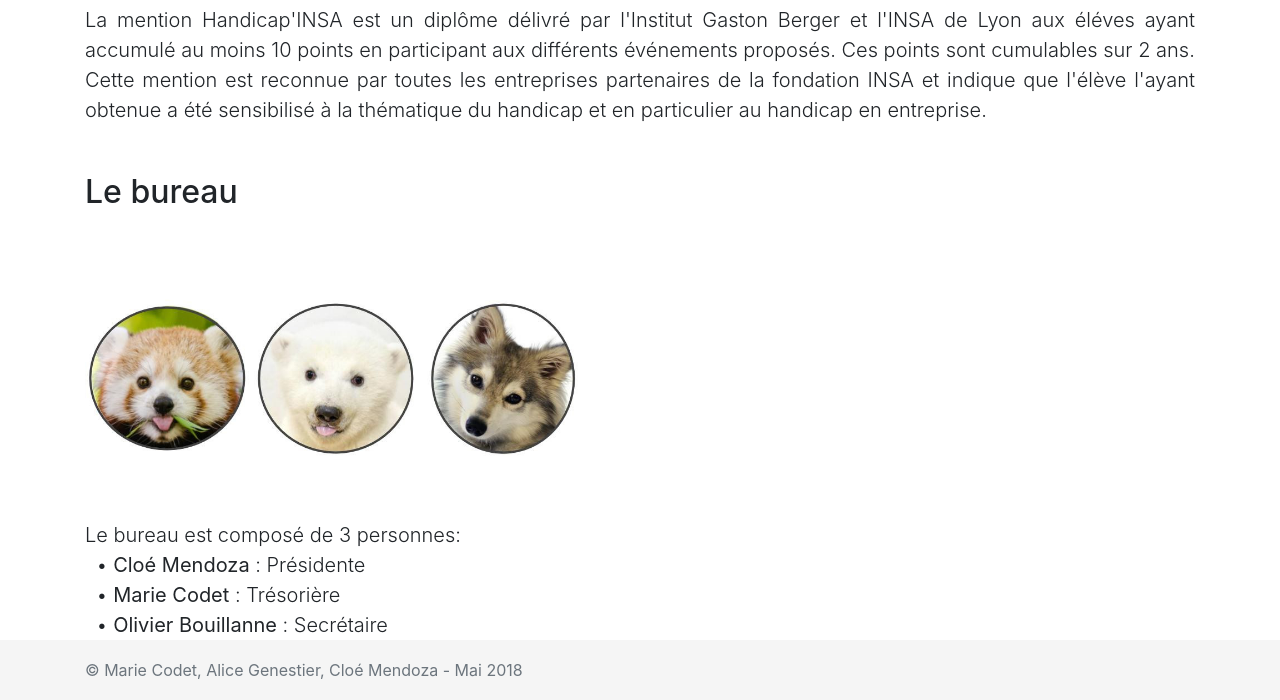
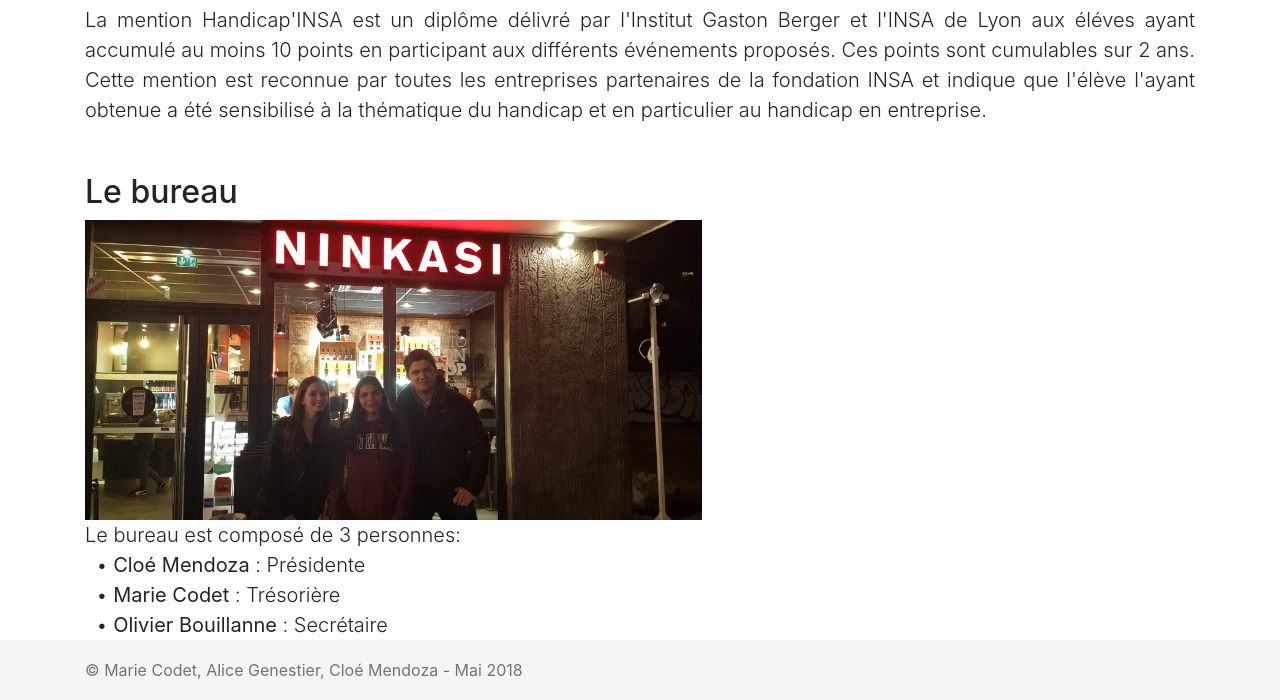
Before and after one commit to fruitjaunee/Programmation_web, a Flask app: page / in a window 1280 px wide. Shown: the part 463-1163 px from the top of the page. Run offline with Flask 2, Linux system fonts and the light colour scheme; some libraries are stand-ins or nearby versions.

Commit message:
Changement photo

```diff
--- a/PlainTemplate/templates/about_us.html
+++ b/PlainTemplate/templates/about_us.html
@@ -10,7 +10,7 @@
 
   <h2  class="mt-5">Le bureau </h2>
   <article>
-      <img src="static/img/troisbebe.jpg" height = 300 align="middle" />
+      <img src="static/img/bureau.jpg" height = 300 align="middle" />
            <p class="lead" align="justify"> Le bureau est composé de 3 personnes: </br>
                 &nbsp;&nbsp;• <strong>Cloé Mendoza </strong> : Présidente </br>
                 &nbsp;&nbsp;• <strong>Marie Codet </strong>: Trésorière</br>
```
Also changed, not shown: PlainTemplate/static/img/bureau.jpg (added), 1 other file.
